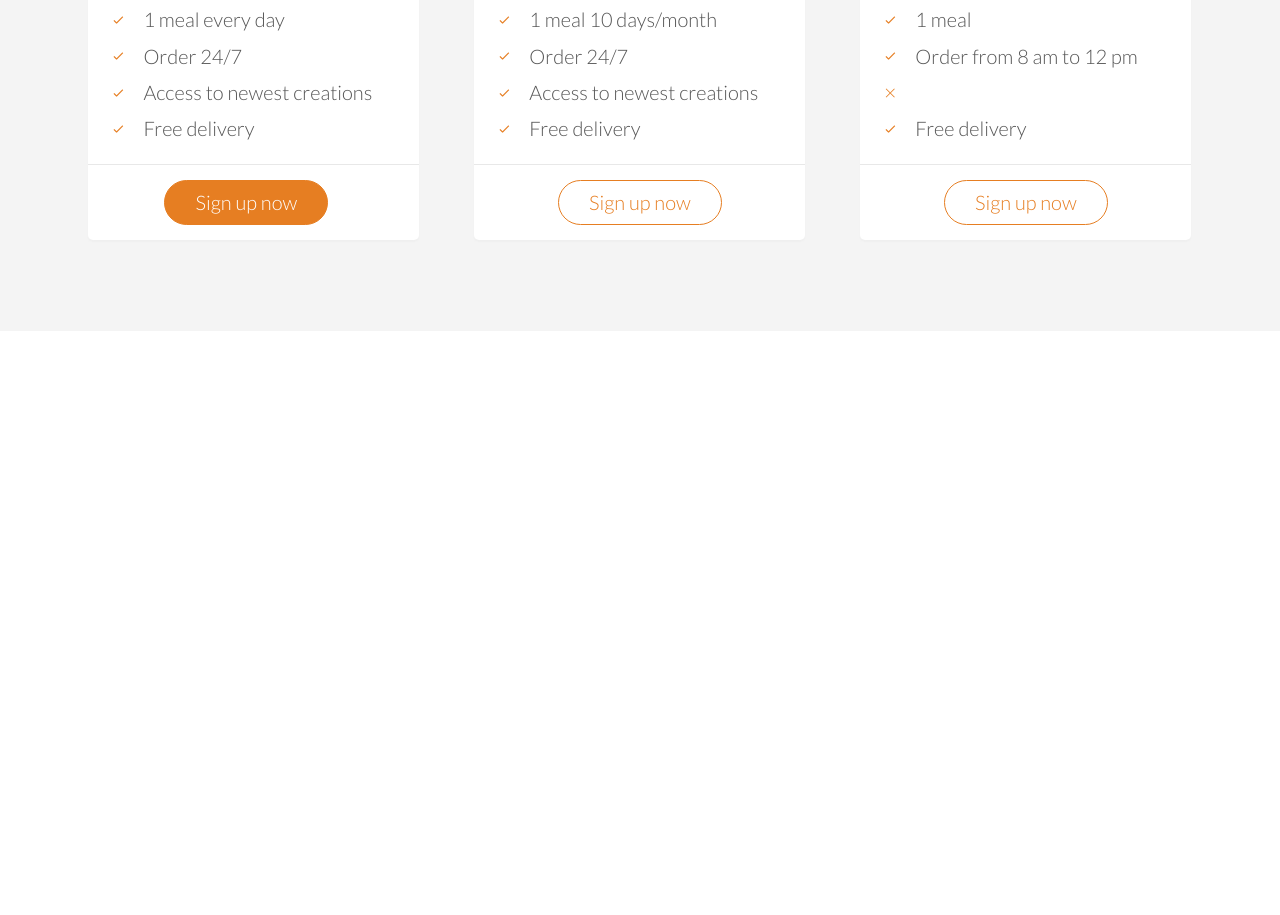
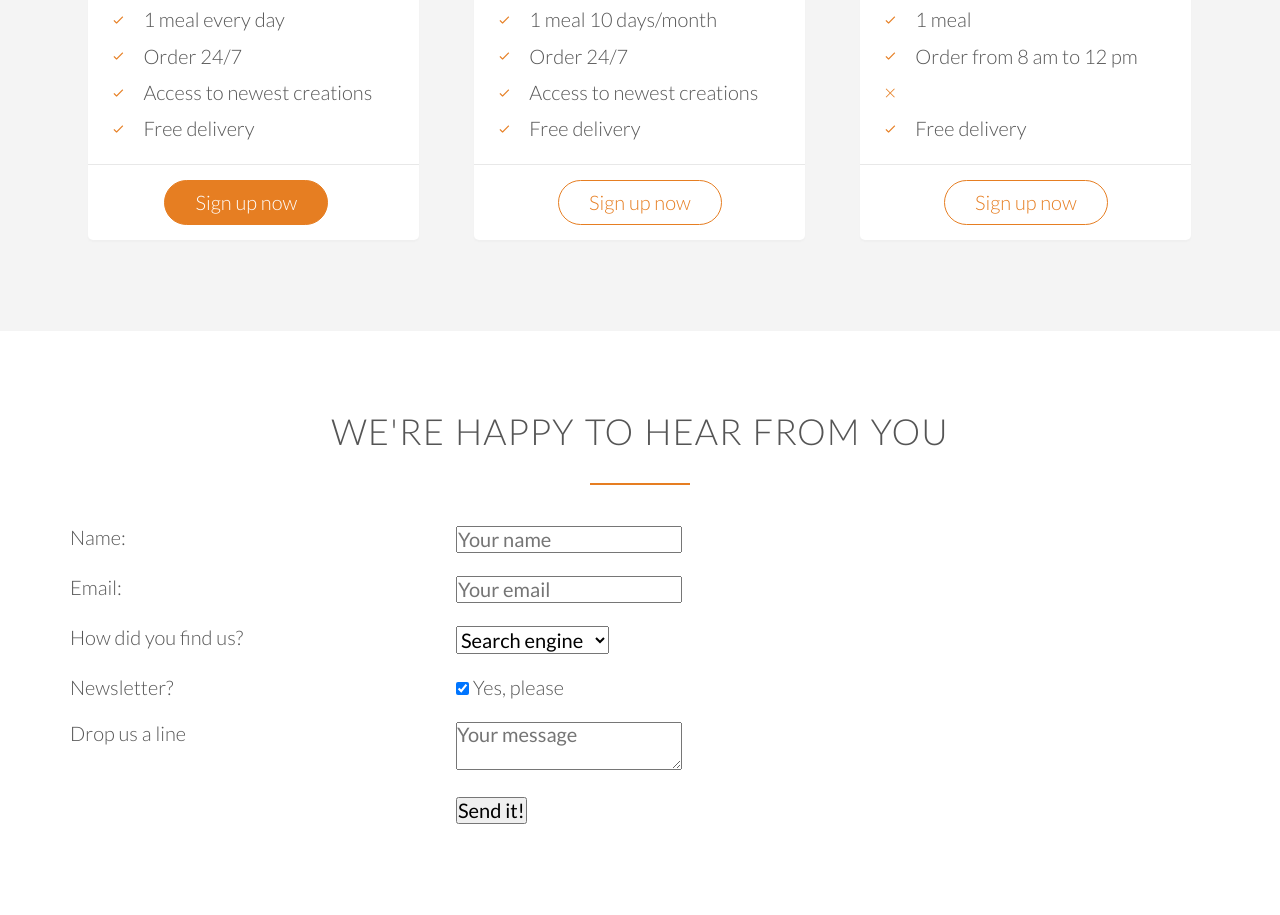
Before and after one commit to EnergeticPixels/udemy-html5css3website, a website: page index.html in a window 1280 px wide. Shown: the part 4650-5565 px from the top of the page. Before the commit the page ends 4981 px from the top, so only its background shows below. Drawn offline with Linux system fonts and the light colour scheme; files whose address does not match are found by name.

Commit message:
structure contact form

```diff
--- a/index.html
+++ b/index.html
@@ -309,5 +309,69 @@
         </div>
     </section>
 
+    <section class='section-form'>
+        <div class='row'>
+            <h2>WE'RE HAPPY TO HEAR FROM YOU</h2>
+        </div>
+        <div class='row'>
+            <form method='post' action='#' class='contact-form'>
+                <div class='row'>
+                    <div class='col span-1-of-3'>
+                        <label for='name'>Name:</label>
+                    </div>
+                    <div class='col span-2-of-3'>
+                        <input type='text' name='name' id='name' placeholder='Your name' required />
+                    </div>
+                </div>
+                <div class='row'>
+                    <div class='col span-1-of-3'>
+                        <label for='email'>Email:</label>
+                    </div>
+                    <div class='col span-2-of-3'>
+                        <input type='email' name='email' id='email' placeholder='Your email' required />
+                    </div>
+                </div>
+                <div class='row'>
+                    <div class='col span-1-of-3'>
+                        <label for='find-us'>How did you find us?</label>
+                    </div>
+                    <div class='col span-2-of-3'>
+                        <select name='find-us' id='find-us'>
+                            <option value='friends'>Friends</option>
+                            <option value='serch-engine' selected>Search engine</option>
+                            <option value='ad'>Advertisement</option>
+                            <option value='other'>Other</option>
+                        </select>
+                    </div>
+                </div>
+                <div class='row'>
+                    <div class='col span-1-of-3'>
+                        <label for='newletter'>Newsletter?</label>
+                    </div>
+                    <div class='col span-2-of-3'>
+                        <input type='checkbox' name='newsletter' id='news' checked> Yes, please
+                    </div>
+                </div>
+                <div class='row'>
+                    <div class='col span-1-of-3'>
+                        <label for='message'>Drop us a line</label>
+                    </div>
+                    <div class='col span-2-of-3'>
+                        <textarea name='message' placeholder='Your message'></textarea>
+                    </div>
+                </div>
+                <div class='row'>
+                    <div class='col span-1-of-3'>
+                        <label for=''>&nbsp;</label>
+                    </div>
+                    <div class='col span-2-of-3'>
+                        <input type='submit' value='Send it!' />
+                    </div>
+                </div>
+            </form>
+        </div>
+
+    </section>
+
 </body>
 </html>
--- a/styles/style.css
+++ b/styles/style.css
@@ -414,3 +414,5 @@ cite img {
     text-align: center;
     border: none;
 }
+
+/*  CONTACT FORM  */
```
